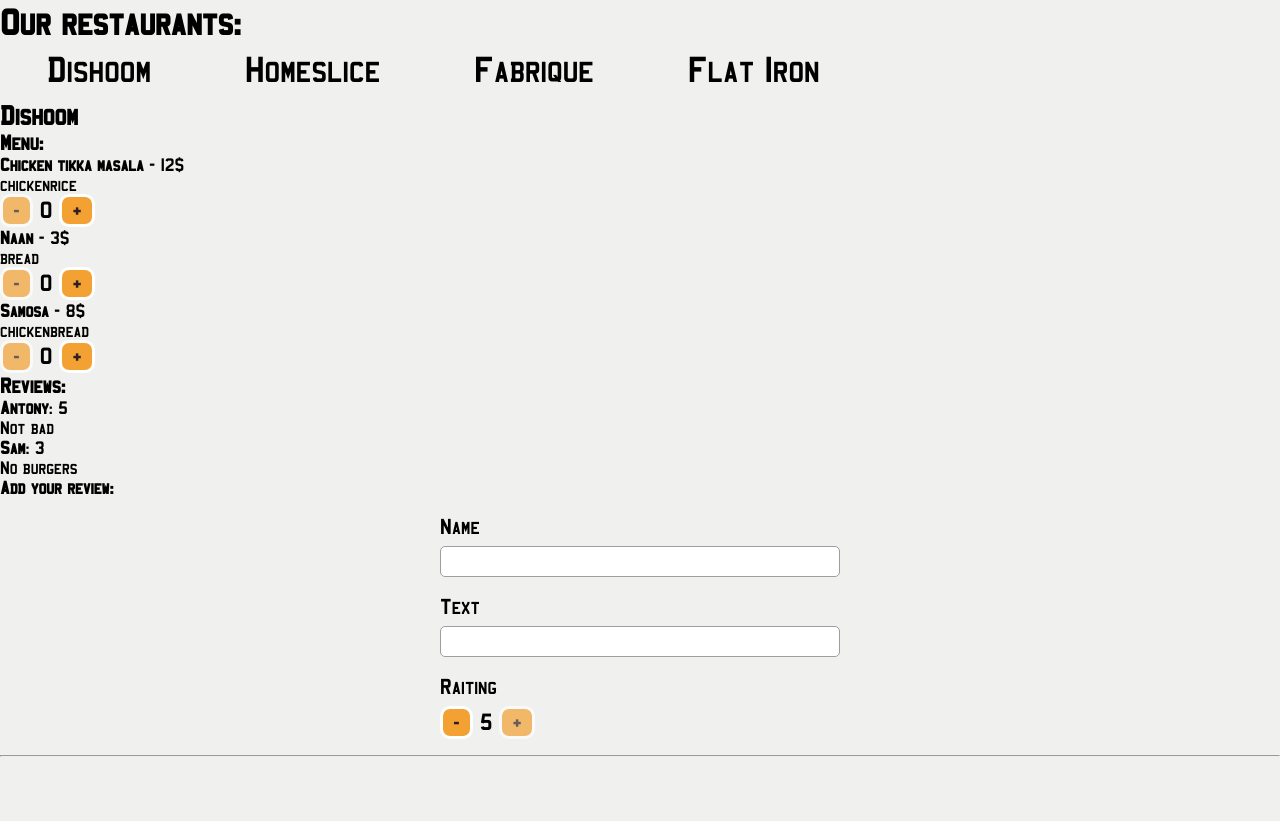
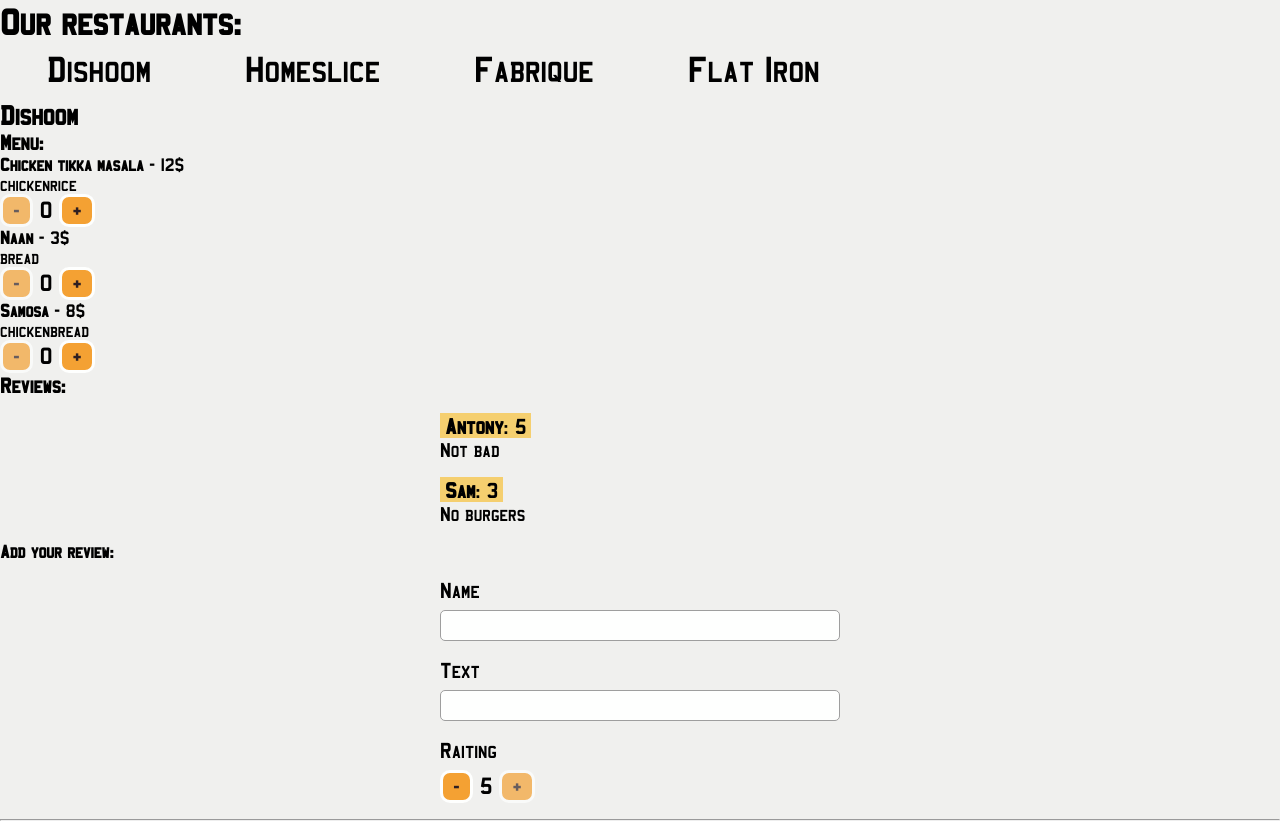
Before and after one commit to OKozmovskaia/thuis_eten, a React (Vite) app: page / in a window 1280 px wide. Both pictures are taken after a click on the button "Dishoom". Before the commit the page ends 800 px from the top, so only its background shows below. Built offline with nearby package versions, Linux system fonts and the light colour scheme.

Commit message:
Add style to review

```diff
--- a/src/components/review/component.jsx
+++ b/src/components/review/component.jsx
@@ -1,10 +1,13 @@
+import styles from "./styles.module.css";
+
 export const Review = ({ review }) => {
   const { user, rating, text } = review;
   return (
-    <p>
-      <strong>{user}</strong>: {rating}
-      <br></br>
-      {text}
-    </p>
+    <div className={styles.reviewContainer}>
+      <span className={styles.reviewTitle}>
+        <strong>{user}</strong>: {rating}
+      </span>
+      <span className={styles.reviewText}>{text}</span>
+    </div>
   );
 };
--- /dev/null
+++ b/src/components/review/styles.module.css
@@ -0,0 +1,17 @@
+.reviewContainer {
+  display: flex;
+  flex-direction: column;
+  max-width: 400px;
+  margin: 1em auto;
+}
+
+.reviewTitle {
+  font-size: 1.2em;
+  background-color: var(--yellow);
+  align-self: flex-start;
+  padding: 0 5px;
+}
+
+.reviewText {
+  font-size: 1.1em;
+}
```
